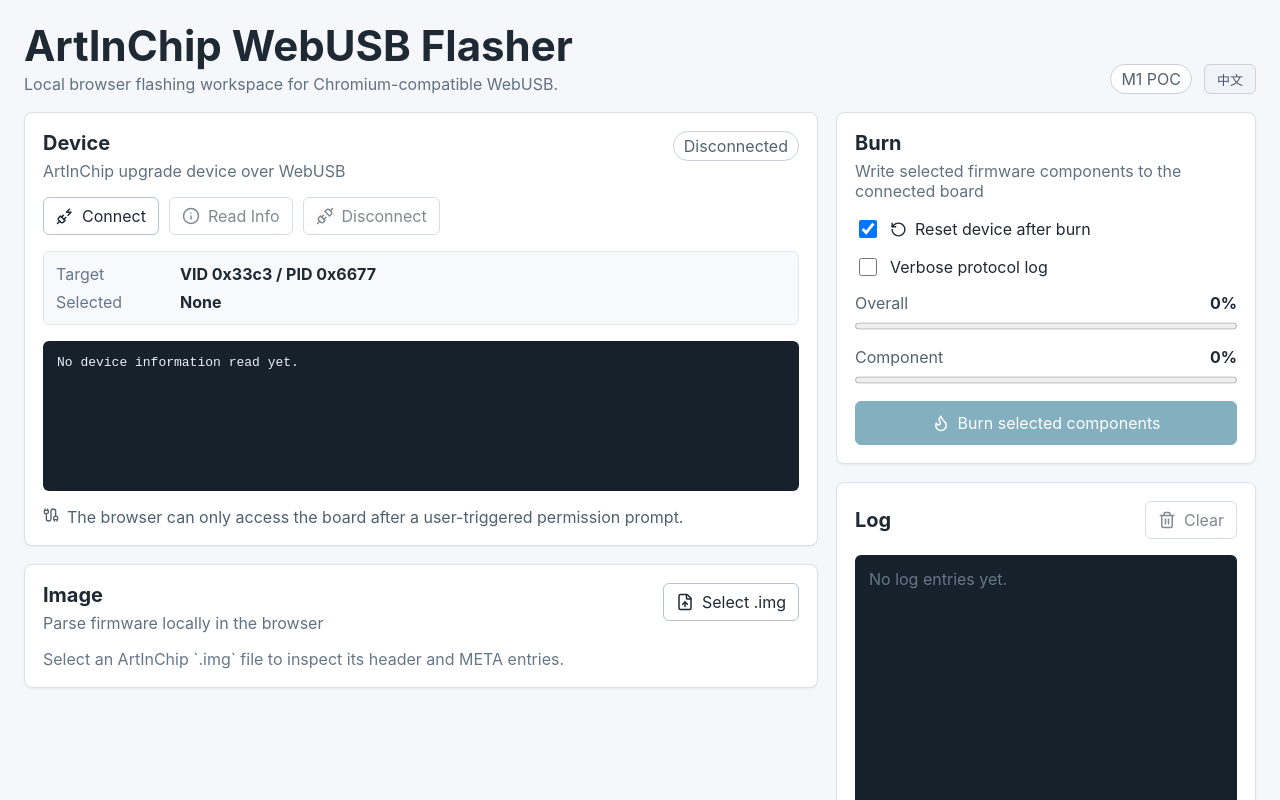
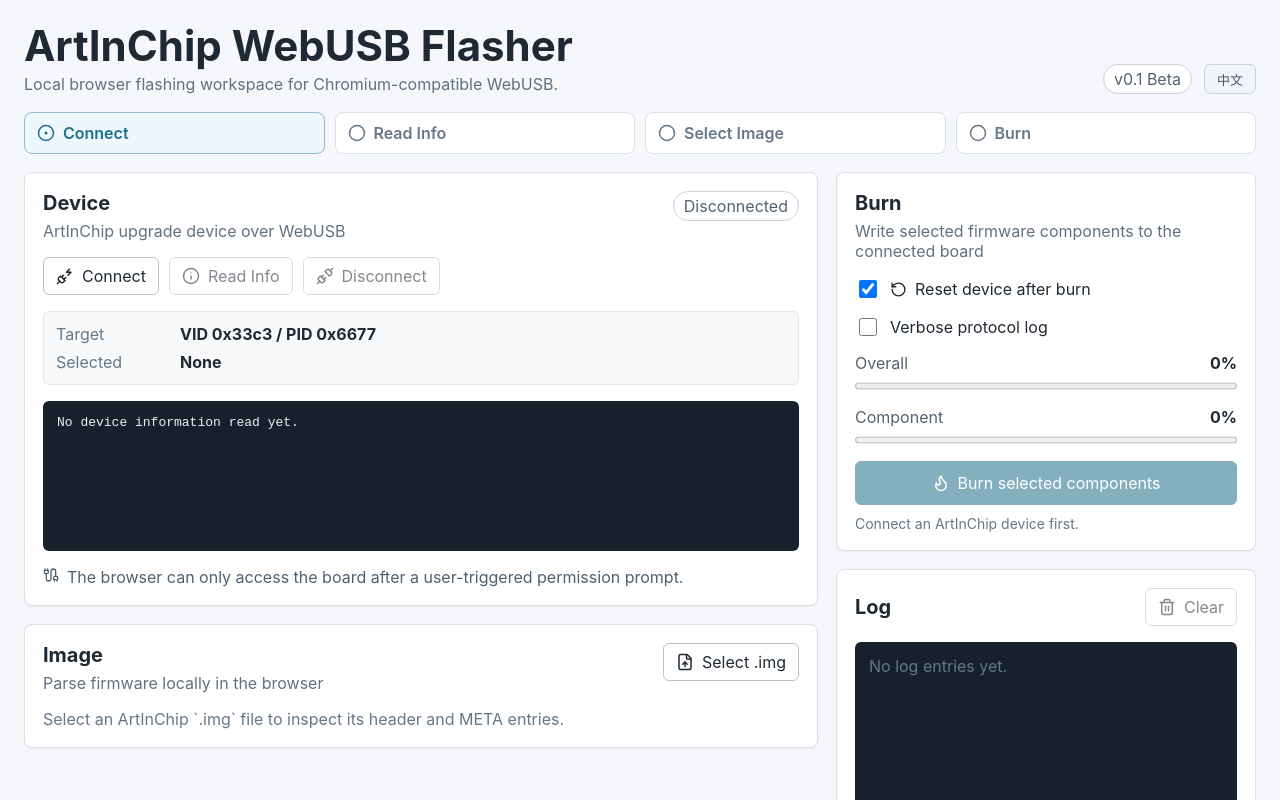
Before and after one commit to boa-w/artinchip-flash-web, a React (Vite) app: page / in a window 1280 px wide. Shown: the top 800 px of the page. Built offline with nearby package versions, Linux system fonts and the light colour scheme.

Commit message:
feat: polish beta workflow UX

```diff
--- a/src/app/App.tsx
+++ b/src/app/App.tsx
@@ -13,10 +13,12 @@
 import "./styles.css";
 import { BurnPanel } from "./ui/BurnPanel";
 import { DevicePanel } from "./ui/DevicePanel";
+import { FlowStatus, type FlowStep } from "./ui/FlowStatus";
 import { ImagePanel } from "./ui/ImagePanel";
 import { LanguageSwitcher } from "./ui/LanguageSwitcher";
 import { LogPanel } from "./ui/LogPanel";
 import type { DeviceState, ImageState, LogEntry } from "./state";
+import type { BurnSummary } from "./ui/BurnPanel";
 
 const defaultParts = ["spl", "env", "os"];
 
@@ -49,6 +51,7 @@
   const [overallProgress, setOverallProgress] = useState(0);
   const [componentProgress, setComponentProgress] = useState(0);
   const [activeComponent, setActiveComponent] = useState("");
+  const [burnSummary, setBurnSummary] = useState<BurnSummary | null>(null);
 
   const log = useCallback((message: string, level: LogEntry["level"] = "info") => {
     setLogs((current) => [
@@ -186,17 +189,30 @@
       setOverallProgress(0);
       setComponentProgress(0);
       setActiveComponent("");
-      log("Starting burn...");
+      setBurnSummary(null);
+      log(t("burn.starting"));
 
+      const startedAt = Date.now();
+      let completedComponents = 0;
       for await (const event of burnImage(aicDevice, parsed, {
         selectedParts: image.selectedParts,
         resetAfterBurn,
         burnTimeoutMs: 60_000
       })) {
+        if (event.type === "component-finished") {
+          completedComponents += 1;
+        }
         applyBurnEvent(event);
       }
+      setBurnSummary({
+        imageName: parsed.fileName ?? t("image.selectedImage"),
+        componentCount: completedComponents,
+        selectedParts: selected,
+        resetAfterBurn,
+        durationMs: Date.now() - startedAt
+      });
     });
-  }, [applyBurnEvent, image.parsed, image.selectedParts, log, resetAfterBurn, withBusy]);
+  }, [applyBurnEvent, image.parsed, image.selectedParts, log, resetAfterBurn, t, withBusy]);
 
   const loadFile = useCallback(
     (file: File) => {
@@ -211,6 +227,7 @@
             parsed,
             selectedParts: selectedParts.length > 0 ? selectedParts : defaultParts
           });
+          setBurnSummary(null);
           log(t("image.parsed", { name: file.name, count: parsed.metas.length, size: parsed.totalSize.toLocaleString() }));
         } catch (error) {
           log(error instanceof Error ? error.message : String(error), "error");
@@ -227,7 +244,23 @@
         ? current.selectedParts.filter((item) => item !== part)
         : [...current.selectedParts, part]
     }));
+    setBurnSummary(null);
   }, []);
+
+  const burnDisabledReason = getBurnDisabledReason({
+    supported: device.supported,
+    busy: device.busy,
+    connected: device.connected,
+    imageReady: Boolean(image.parsed),
+    t
+  });
+  const flowSteps = buildFlowSteps({
+    connected: device.connected,
+    infoReady: Boolean(device.infoText),
+    imageReady: Boolean(image.parsed),
+    burnDone: Boolean(burnSummary),
+    t
+  });
 
   return (
     <main className="appShell">
@@ -241,6 +274,8 @@
           <LanguageSwitcher />
         </div>
       </header>
+
+      <FlowStatus steps={flowSteps} />
 
       <div className="workspace">
         <div className="mainColumn">
@@ -257,11 +292,13 @@
             imageReady={Boolean(image.parsed)}
             deviceReady={device.connected}
             busy={device.busy}
+            disabledReason={burnDisabledReason}
             resetAfterBurn={resetAfterBurn}
             verboseLog={verboseLog}
             overallProgress={overallProgress}
             componentProgress={componentProgress}
             activeComponent={activeComponent}
+            summary={burnSummary}
             onResetAfterBurnChange={setResetAfterBurn}
             onVerboseLogChange={(value) => {
               verboseLogRef.current = value;
@@ -275,3 +312,78 @@
     </main>
   );
 }
+
+function getBurnDisabledReason({
+  supported,
+  busy,
+  connected,
+  imageReady,
+  t
+}: {
+  supported: boolean;
+  busy: boolean;
+  connected: boolean;
+  imageReady: boolean;
+  t: (key: string) => string;
+}): string {
+  if (!supported) {
+    return t("burn.disabledUnsupported");
+  }
+  if (busy) {
+    return t("burn.disabledBusy");
+  }
+  if (!connected) {
+    return t("burn.disabledDevice");
+  }
+  if (!imageReady) {
+    return t("burn.disabledImage");
+  }
+  return "";
+}
+
+function buildFlowSteps({
+  connected,
+  infoReady,
+  imageReady,
+  burnDone,
+  t
+}: {
+  connected: boolean;
+  infoReady: boolean;
+  imageReady: boolean;
+  burnDone: boolean;
+  t: (key: string) => string;
+}): FlowStep[] {
+  const activeKey = !connected
+    ? "connect"
+    : !infoReady
+      ? "readInfo"
+      : !imageReady
+        ? "selectImage"
+        : !burnDone
+          ? "burn"
+          : "";
+
+  return [
+    {
+      key: "connect",
+      label: t("flow.connect"),
+      state: connected ? "done" : activeKey === "connect" ? "active" : "pending"
+    },
+    {
+      key: "readInfo",
+      label: t("flow.readInfo"),
+      state: infoReady ? "done" : activeKey === "readInfo" ? "active" : "pending"
+    },
+    {
+      key: "selectImage",
+      label: t("flow.selectImage"),
+      state: imageReady ? "done" : activeKey === "selectImage" ? "active" : "pending"
+    },
+    {
+      key: "burn",
+      label: t("flow.burn"),
+      state: burnDone ? "done" : activeKey === "burn" ? "active" : "pending"
+    }
+  ];
+}
--- a/src/app/styles.css
+++ b/src/app/styles.css
@@ -127,6 +127,38 @@
   border-color: #58a66d;
   background: #edf8f0;
   color: #276738;
+}
+
+.flowStatus {
+  display: grid;
+  grid-template-columns: repeat(4, minmax(0, 1fr));
+  gap: 10px;
+  margin-bottom: 18px;
+}
+
+.flowStep {
+  min-height: 42px;
+  display: flex;
+  align-items: center;
+  gap: 8px;
+  border: 1px solid #d8e0e8;
+  border-radius: 8px;
+  background: #ffffff;
+  color: #667789;
+  padding: 0 12px;
+  font-weight: 600;
+}
+
+.flowStep.done {
+  border-color: #8cc79b;
+  background: #f0faf3;
+  color: #276738;
+}
+
+.flowStep.active {
+  border-color: #8ebbd2;
+  background: #eef7fb;
+  color: #1f6f8b;
 }
 
 .workspace {
@@ -317,6 +349,50 @@
   border-color: #185b73;
 }
 
+.disabledReason {
+  margin-top: 10px;
+  color: #667789;
+  font-size: 14px;
+}
+
+.burnSummary {
+  margin-top: 16px;
+  border: 1px solid #cfe5d5;
+  border-radius: 8px;
+  background: #f3fbf5;
+  padding: 12px;
+}
+
+.summaryTitle {
+  display: flex;
+  align-items: center;
+  gap: 8px;
+  color: #276738;
+  margin-bottom: 10px;
+}
+
+.burnSummary dl {
+  display: grid;
+  gap: 8px;
+  margin: 0;
+}
+
+.burnSummary dl div {
+  display: grid;
+  grid-template-columns: 120px minmax(0, 1fr);
+  gap: 10px;
+}
+
+.burnSummary dt {
+  color: #587067;
+}
+
+.burnSummary dd {
+  margin: 0;
+  font-weight: 650;
+  overflow-wrap: anywhere;
+}
+
 .toggleRow {
   display: flex;
   align-items: center;
@@ -401,6 +477,10 @@
     grid-template-columns: 1fr;
   }
 
+  .flowStatus {
+    grid-template-columns: repeat(2, minmax(0, 1fr));
+  }
+
   .summaryGrid {
     grid-template-columns: repeat(2, minmax(0, 1fr));
   }
@@ -426,4 +506,9 @@
   .summaryGrid {
     grid-template-columns: 1fr;
   }
+
+  .flowStatus,
+  .burnSummary dl div {
+    grid-template-columns: 1fr;
+  }
 }
--- a/src/app/ui/BurnPanel.tsx
+++ b/src/app/ui/BurnPanel.tsx
@@ -1,15 +1,25 @@
-import { Flame, RotateCcw } from "lucide-react";
+import { CheckCircle2, Flame, RotateCcw } from "lucide-react";
 import { useTranslation } from "react-i18next";
+
+export interface BurnSummary {
+  imageName: string;
+  componentCount: number;
+  selectedParts: string;
+  resetAfterBurn: boolean;
+  durationMs: number;
+}
 
 interface Props {
   imageReady: boolean;
   deviceReady: boolean;
   busy: boolean;
+  disabledReason: string;
   resetAfterBurn: boolean;
   verboseLog: boolean;
   overallProgress: number;
   componentProgress: number;
   activeComponent: string;
+  summary: BurnSummary | null;
   onResetAfterBurnChange: (value: boolean) => void;
   onVerboseLogChange: (value: boolean) => void;
   onBurn: () => void;
@@ -19,11 +29,13 @@
   imageReady,
   deviceReady,
   busy,
+  disabledReason,
   resetAfterBurn,
   verboseLog,
   overallProgress,
   componentProgress,
   activeComponent,
+  summary,
   onResetAfterBurnChange,
   onVerboseLogChange,
   onBurn
@@ -81,6 +93,46 @@
         <Flame size={18} aria-hidden="true" />
         {t("burn.burnSelected")}
       </button>
+
+      {!ready && <div className="disabledReason">{disabledReason}</div>}
+
+      {summary && (
+        <div className="burnSummary">
+          <div className="summaryTitle">
+            <CheckCircle2 size={18} aria-hidden="true" />
+            <strong>{t("burn.summaryTitle")}</strong>
+          </div>
+          <dl>
+            <div>
+              <dt>{t("burn.summaryImage")}</dt>
+              <dd>{summary.imageName}</dd>
+            </div>
+            <div>
+              <dt>{t("burn.summaryComponents")}</dt>
+              <dd>{summary.componentCount}</dd>
+            </div>
+            <div>
+              <dt>{t("burn.summaryParts")}</dt>
+              <dd>{summary.selectedParts}</dd>
+            </div>
+            <div>
+              <dt>{t("burn.summaryReset")}</dt>
+              <dd>{summary.resetAfterBurn ? t("common.yes") : t("common.no")}</dd>
+            </div>
+            <div>
+              <dt>{t("burn.summaryDuration")}</dt>
+              <dd>{formatDuration(summary.durationMs)}</dd>
+            </div>
+          </dl>
+        </div>
+      )}
     </section>
   );
 }
+
+function formatDuration(ms: number): string {
+  const seconds = Math.max(0, Math.round(ms / 1000));
+  const minutes = Math.floor(seconds / 60);
+  const rest = seconds % 60;
+  return minutes > 0 ? `${minutes}m ${rest}s` : `${rest}s`;
+}
--- /dev/null
+++ b/src/app/ui/FlowStatus.tsx
@@ -0,0 +1,33 @@
+import { CheckCircle2, Circle, CircleDot } from "lucide-react";
+import { useTranslation } from "react-i18next";
+
+export type FlowStepState = "pending" | "active" | "done";
+
+export interface FlowStep {
+  key: string;
+  label: string;
+  state: FlowStepState;
+}
+
+interface Props {
+  steps: FlowStep[];
+}
+
+export function FlowStatus({ steps }: Props) {
+  const { t } = useTranslation();
+
+  return (
+    <section className="flowStatus" aria-label={t("flow.label")}>
+      {steps.map((step) => {
+        const Icon =
+          step.state === "done" ? CheckCircle2 : step.state === "active" ? CircleDot : Circle;
+        return (
+          <div className={`flowStep ${step.state}`} key={step.key}>
+            <Icon size={18} aria-hidden="true" />
+            <span>{step.label}</span>
+          </div>
+        );
+      })}
+    </section>
+  );
+}
--- a/src/i18n/en.json
+++ b/src/i18n/en.json
@@ -2,7 +2,18 @@
   "header": {
     "title": "ArtInChip WebUSB Flasher",
     "subtitle": "Local browser flashing workspace for Chromium-compatible WebUSB.",
-    "version": "M1 POC"
+    "version": "v0.1 Beta"
+  },
+  "common": {
+    "yes": "Yes",
+    "no": "No"
+  },
+  "flow": {
+    "label": "Flashing workflow",
+    "connect": "Connect",
+    "readInfo": "Read Info",
+    "selectImage": "Select Image",
+    "burn": "Burn"
   },
   "device": {
     "title": "Device",
@@ -53,7 +64,18 @@
     "verboseLog": "Verbose protocol log",
     "overall": "Overall",
     "component": "Component",
-    "burnSelected": "Burn selected components"
+    "burnSelected": "Burn selected components",
+    "starting": "Starting burn...",
+    "disabledUnsupported": "WebUSB is unavailable in this browser.",
+    "disabledBusy": "Another operation is running.",
+    "disabledDevice": "Connect an ArtInChip device first.",
+    "disabledImage": "Select a firmware image first.",
+    "summaryTitle": "Burn summary",
+    "summaryImage": "Image",
+    "summaryComponents": "Components",
+    "summaryParts": "Selected parts",
+    "summaryReset": "Reset",
+    "summaryDuration": "Duration"
   },
   "log": {
     "title": "Log",
--- a/src/i18n/zh.json
+++ b/src/i18n/zh.json
@@ -2,7 +2,18 @@
   "header": {
     "title": "ArtInChip WebUSB 烧录工具",
     "subtitle": "基于 Chromium WebUSB 的本地浏览器烧录工作区。",
-    "version": "M1 POC"
+    "version": "v0.1 Beta"
+  },
+  "common": {
+    "yes": "是",
+    "no": "否"
+  },
+  "flow": {
+    "label": "烧录流程",
+    "connect": "连接设备",
+    "readInfo": "读取信息",
+    "selectImage": "选择镜像",
+    "burn": "烧录"
   },
   "device": {
     "title": "设备",
@@ -53,7 +64,18 @@
     "verboseLog": "详细协议日志",
     "overall": "总体进度",
     "component": "组件",
-    "burnSelected": "烧录选定组件"
+    "burnSelected": "烧录选定组件",
+    "starting": "开始烧录...",
+    "disabledUnsupported": "当前浏览器不支持 WebUSB。",
+    "disabledBusy": "当前正在执行其它操作。",
+    "disabledDevice": "请先连接 ArtInChip 设备。",
+    "disabledImage": "请先选择固件镜像。",
+    "summaryTitle": "烧录摘要",
+    "summaryImage": "镜像",
+    "summaryComponents": "组件数",
+    "summaryParts": "已选分区",
+    "summaryReset": "重置",
+    "summaryDuration": "耗时"
   },
   "log": {
     "title": "日志",
```
Also changed, not shown: 1 other file (tests, documents, lock files or other folders).
